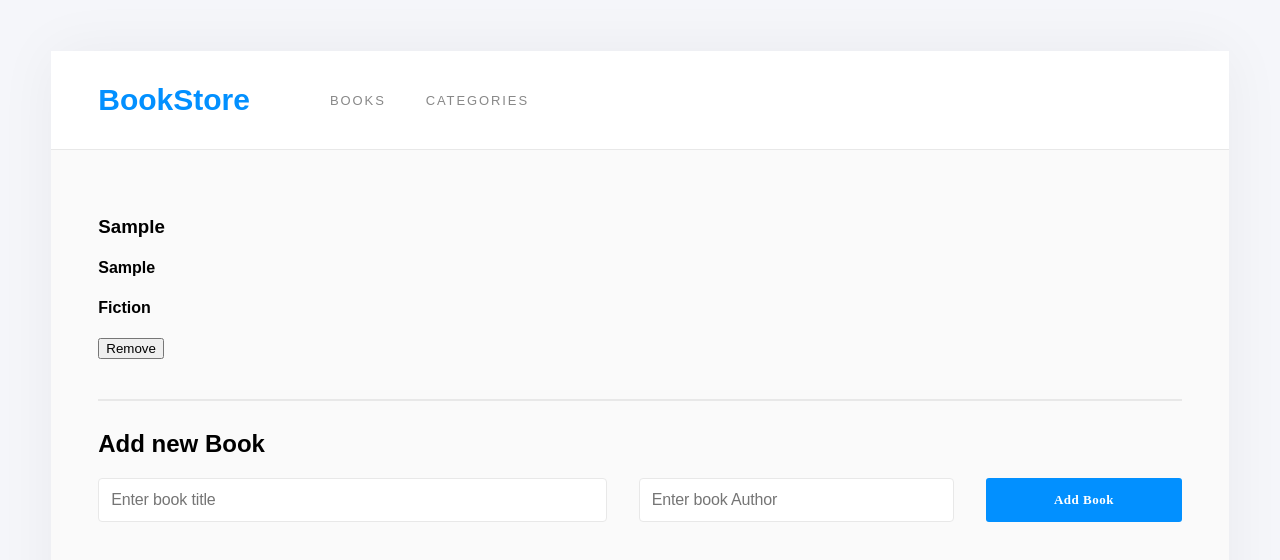
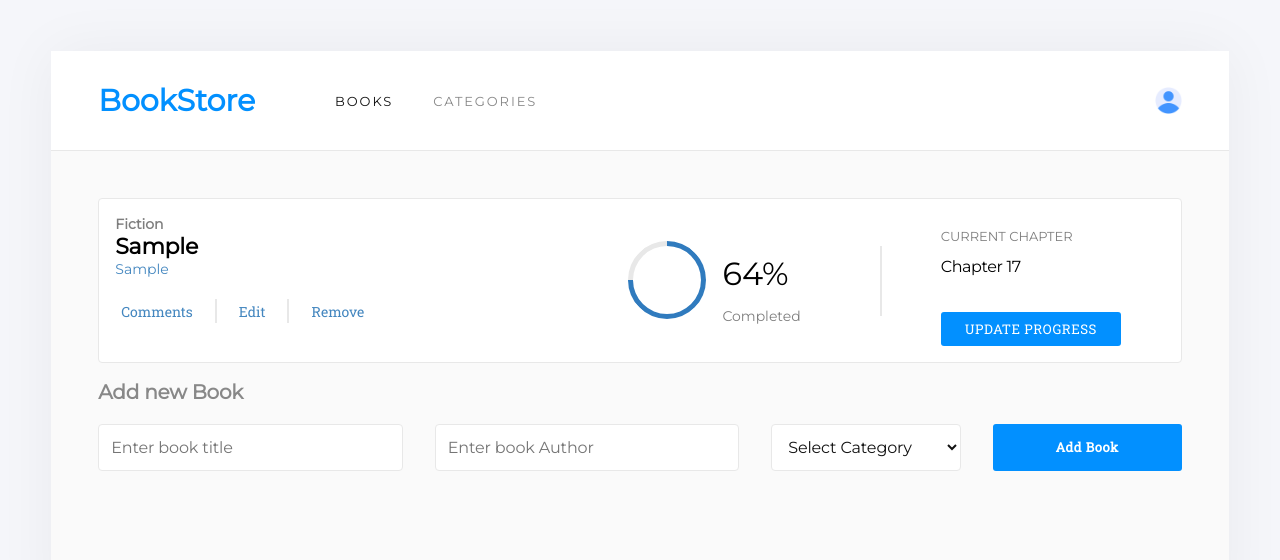
Before and after one commit to habasm/bookstore, a React (Create React App) app: page / in a window 1280 px wide. Both pictures are taken after typing "Sample", "Sample" into the empty fields and a click on the button "Add Book". Shown: the top 560 px of the page. Built offline with nearby package versions, Linux system fonts and the light colour scheme; no server answers.

Commit message:
bookstore project styling activity first commit

```diff
--- a/src/App.css
+++ b/src/App.css
@@ -1,3 +1,5 @@
+@import url('https://fonts.googleapis.com/css2?family=Montserrat&family=Roboto+Slab&display=swap');
+
 body {
   padding: 4%;
   background-color: #f5f6fa;
@@ -18,6 +20,10 @@ body {
 
 .container {
   padding: 4%;
+}
+
+.user-ico {
+  width: 2.5%;
 }
 
 .horizontal-divider {
@@ -63,6 +69,11 @@ body {
   text-decoration: none;
 }
 
+.active-link {
+  opacity: 1;
+  color: #121212;
+}
+
 .icon-button {
   cursor: pointer;
   width: 2.813rem;
@@ -83,11 +94,15 @@ body {
 }
 
 .title-input {
-  width: 50%;
+  width: 30%;
+}
+
+.author-input {
+  width: 30%;
 }
 
 .category-input {
-  width: 30%;
+  width: 20%;
 }
 
 .primary-button-big {
@@ -110,3 +125,152 @@ body {
   grid-gap: 32px;
   gap: 32px;
 }
+
+.form-title,
+.input {
+  font-family: "Montserrat", sans-serif;
+}
+
+.form-title {
+  font-size: 1.25rem;
+  font-weight: 700;
+  letter-spacing: -0.18px;
+  color: #888;
+}
+
+.book {
+  background-color: #fff;
+  border-radius: 4px;
+  border: 1px solid #e8e8e8;
+  padding: 1rem;
+  margin-bottom: 10px;
+}
+
+.book-content {
+  display: flex;
+  justify-content: space-between;
+}
+
+.book-info {
+  display: flex;
+  flex-direction: column;
+  width: 100%;
+}
+
+.action-buttons {
+  display: flex;
+  align-items: center;
+  margin-top: 1.313rem;
+}
+
+.book-category {
+  font-family: "Montserrat", sans-serif;
+  font-size: 0.875rem;
+  opacity: 0.5;
+  margin: 0;
+}
+
+.book-title {
+  margin: 0;
+  font-size: 1.375rem;
+  letter-spacing: -0.2px;
+}
+
+.book-author {
+  font-size: 0.875rem;
+  font-weight: 300;
+  color: #4386bf;
+  margin: 0;
+}
+
+.button-outline {
+  font-family: "Roboto Slab", serif;
+  background-color: transparent;
+  border: none;
+  color: #4386bf;
+  font-size: 0.875rem;
+  font-weight: 300;
+  align-items: center;
+  cursor: pointer;
+}
+
+.vertical-divider {
+  width: 0.125rem;
+  height: 1.5rem;
+  background-color: #e8e8e8;
+  margin: 0 1rem;
+}
+
+.progress-container {
+  display: flex;
+  align-items: center;
+}
+
+.circular-progress-container {
+  width: 5.625rem;
+  height: 5.625rem;
+  padding: 0.63rem 0.625rem 0.75rem 0.75rem;
+  display: flex;
+  justify-content: center;
+  align-items: center;
+}
+
+.circular-progress {
+  position: absolute;
+  border-radius: 50%;
+  width: 4.25rem;
+  height: 4.25rem;
+  border: 5px solid #307bbe;
+  border-left-color: rgb(48, 123, 190);
+  border-left-color: #e8e8e8;
+  -webkit-transform: rotate(45deg);
+  transform: rotate(45deg);
+}
+
+.percent-complete {
+  font-size: 2rem;
+  margin-bottom: 10px;
+}
+
+.completed {
+  font-size: 0.875rem;
+  opacity: 0.5;
+}
+
+.progress-divider {
+  width: 0.125rem;
+  height: 4.375rem;
+  margin: 0 3.688rem 0 4.938rem;
+  background-color: #e8e8e8;
+}
+
+.current-chapter-container {
+  display: flex;
+  flex-direction: column;
+  grid-gap: 20px;
+  gap: 20px;
+  width: 14rem;
+}
+
+.current-chapter-label {
+  font-size: 0.813rem;
+  opacity: 0.5;
+}
+
+.current-chapter {
+  margin-top: 0.438rem;
+  font-size: 1rem;
+  letter-spacing: -0.4px;
+}
+
+.primary-button {
+  cursor: pointer;
+  border: none;
+  background-color: #0290ff;
+  border-radius: 3px;
+  padding: 8px 24px;
+  font-family: "Roboto Slab", serif;
+  font-weight: 300;
+  letter-spacing: 0.5px;
+  color: #fff;
+}
--- a/src/components/Book.js
+++ b/src/components/Book.js
@@ -5,12 +5,41 @@ import { remove, removeBook } from '../redux/books/booksSlice';
 function Book({ ...book }) {
   const dispatch = useDispatch();
   return (
-    <div>
-      <h3>{book.title}</h3>
-      <h4>{book.author}</h4>
-      <h4>{book.category}</h4>
-      <button type="button" onClick={() => { dispatch(remove(book.id)); dispatch(removeBook(book.id)); }}>Remove</button>
-      <div className="horizontal-divider" />
+    <div className="book">
+      <div className="book-content">
+        <div className="book-info">
+          <h4 className="book-category">{book.category}</h4>
+          <h2 className="book-title">{book.title}</h2>
+          <h6 className="book-author">{book.author}</h6>
+          <div className="action-buttons">
+
+            <button className="button-outline" type="button">Comments</button>
+            <div className="vertical-divider" />
+            <button className="button-outline" type="button">Edit</button>
+            <div className="vertical-divider" />
+            <button className="button-outline" type="button" onClick={() => { dispatch(remove(book.id)); dispatch(removeBook(book.id)); }}>Remove</button>
+          </div>
+        </div>
+        <div className="progress-container">
+          <div className="circular-progress-container">
+            <div className="circular-progress" />
+          </div>
+          <div className="progress-stat">
+            <p className="percent-complete">64%</p>
+            <p className="completed">Completed</p>
+          </div>
+          <div className="progress-divider" />
+          <div className="current-chapter-container">
+            <div>
+              <p className="current-chapter-label">CURRENT CHAPTER</p>
+              <p className="current-chapter">Chapter 17</p>
+            </div>
+            <div>
+              <button className="primary-button" type="button">UPDATE PROGRESS</button>
+            </div>
+          </div>
+        </div>
+      </div>
     </div>
   );
 }
--- a/src/components/Form.js
+++ b/src/components/Form.js
@@ -19,7 +19,7 @@ function Form() {
   };
   return (
     <>
-      <h2>Add new Book</h2>
+      <h2 className="form-title">Add new Book</h2>
       <form
         className="add-form"
         onSubmit={
@@ -32,7 +32,14 @@ function Form() {
       }
       >
         <input className="input title-input" type="text" name="title" onChange={(e) => update(e)} placeholder="Enter book title" />
-        <input className="input category-input" type="text" name="author" onChange={(e) => update(e)} placeholder="Enter book Author" />
+        <input className="input author-input" type="text" name="author" onChange={(e) => update(e)} placeholder="Enter book Author" />
+        <select className="input category-input">
+          <option>Select Category</option>
+          <option>Action</option>
+          <option>Economy</option>
+          <option>Fiction</option>
+          <option>Technology</option>
+        </select>
         <button className="primary-button-big" type="submit">Add Book</button>
       </form>
     </>
--- a/src/components/Navbar.js
+++ b/src/components/Navbar.js
@@ -1,14 +1,15 @@
 import React from 'react';
-import { Link } from 'react-router-dom';
+import { Link, NavLink } from 'react-router-dom';
 
 function Navbar() {
   return (
     <nav className="nav-bar">
       <Link to="/" className="nav-brand">BookStore</Link>
       <ul className="nav-links">
-        <li><Link to="/" className="nav-link">BOOKS</Link></li>
-        <li><Link to="/categories" className="nav-link">CATEGORIES</Link></li>
+        <li><NavLink to="/" className={({ isActive }) => (isActive ? 'active-link nav-link' : 'nav-link')}>BOOKS</NavLink></li>
+        <li><NavLink to="/categories" className={({ isActive }) => (isActive ? 'active-link nav-link' : 'nav-link')}>CATEGORIES</NavLink></li>
       </ul>
+      <img className="user-ico" alt="Icon of User" src="user.png" />
     </nav>
   );
 }
--- a/src/components/books.js
+++ b/src/components/books.js
@@ -1,8 +1,8 @@
 import React, { useEffect } from 'react';
 import { useDispatch, useSelector } from 'react-redux';
 import { fetchBooks } from '../redux/books/booksSlice';
-import Book from './Book';
-import Form from './Form';
+import Book from './book';
+import Form from './form';
 
 function Books() {
   const dispatch = useDispatch();
```
Also changed, not shown: public/user.png (added), 1 other file (tests, documents, lock files or other folders).
